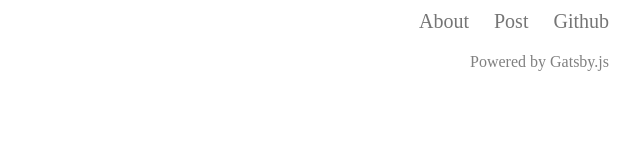
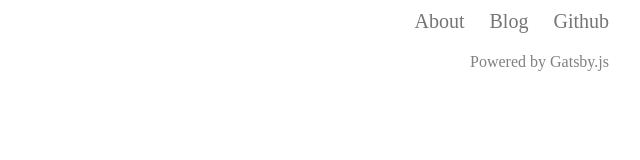
Before and after one commit to overnap/overnap.com, a Gatsby site: page / in a window 1280 px wide. Shown: the full height of the page, 511-1151 px from the left. Built offline with nearby package versions, Linux system fonts and the light colour scheme; Gatsby itself is replaced by a stand-in of ours.

Commit message:
Rename Post to Blog

```diff
--- a/src/components/Header.tsx
+++ b/src/components/Header.tsx
@@ -41,13 +41,14 @@ const Header = () => {
       }
     }
   `)
+  // 리네임한거 관련 잘 수정하고 /blog에 리다이렉트 설정
 
   return (
     <StyledHeader>
       <Title to='/'>{data.site.siteMetadata.title}</Title>
       <div>
         <Page to='/about'>About</Page>
-        <Page to='/posts'>Post</Page>
+        <Page to='/blog'>Blog</Page>
         <Github href={'https://github.com/' + data.site.siteMetadata.github}
                 target='_blank' rel='noopener noreferrer'>Github</Github>
       </div>
```
